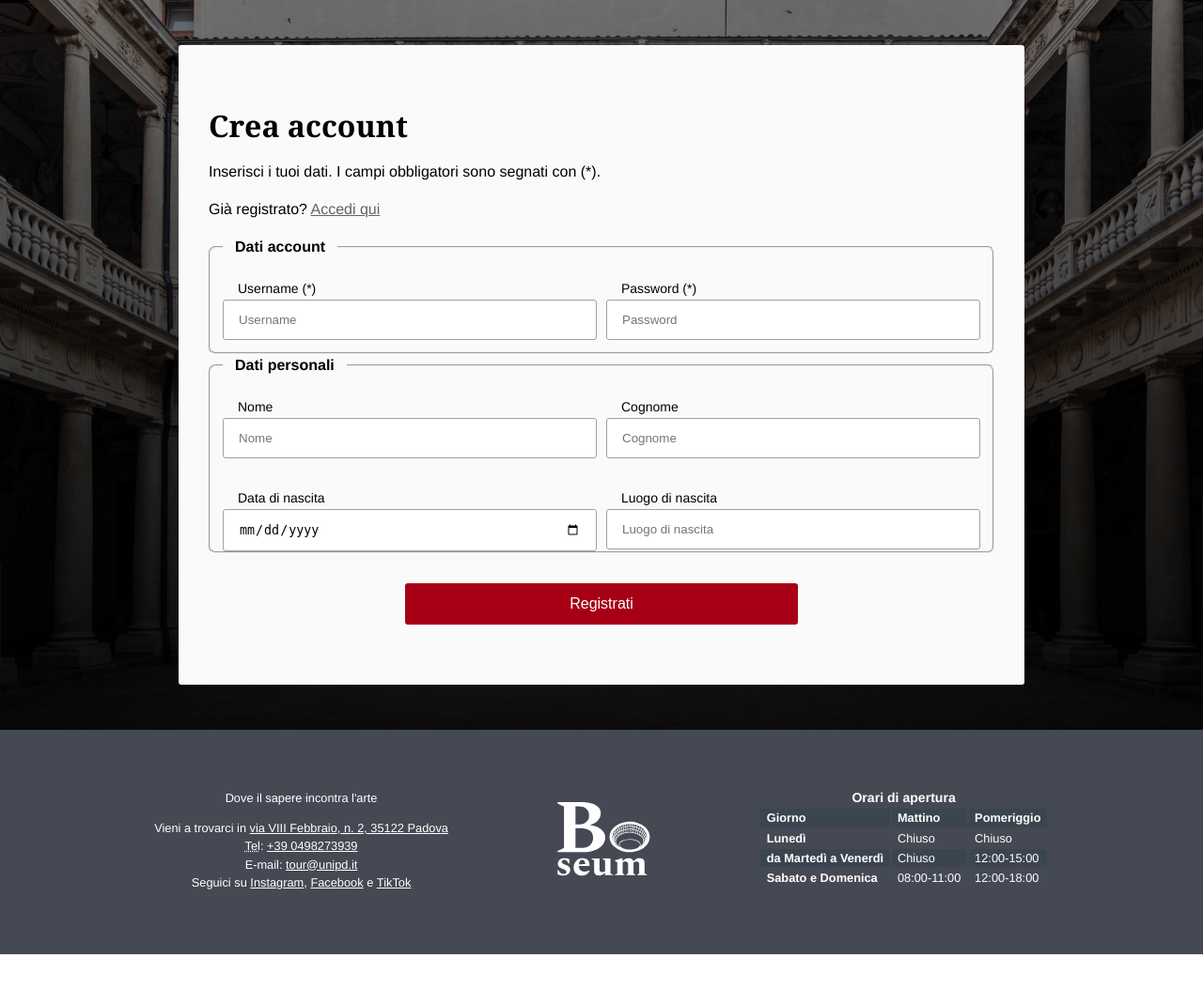
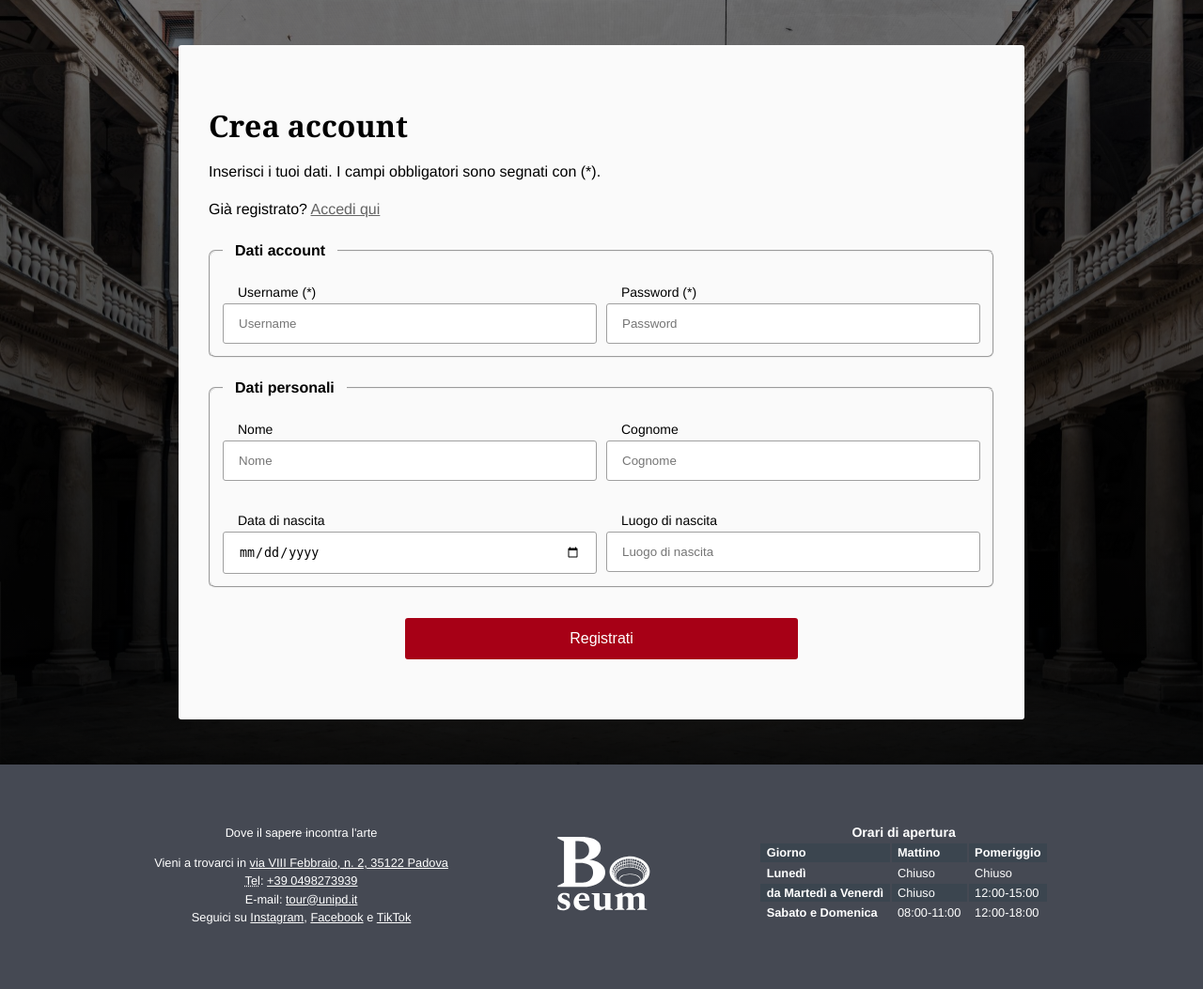
Before and after one commit to rmdevv/Boseum, a PHP site: page /src/signup.html in a window 1280 px wide. Shown: the part 157-1210 px from the top of the page at 94% size. Before the commit the page ends 1173 px from the top, so only its background shows below. Run offline with PHP 8.4, Linux system fonts and the light colour scheme.

Commit message:
fix fieldset

```diff
--- a/assets/CSS/style.css
+++ b/assets/CSS/style.css
@@ -1375,10 +1375,6 @@ button:disabled,button:disabled:focus,button:disabled:hover{
     padding: 0rem 0.8125rem 0.8125rem;
 }
 
-.login_container fieldset:last-of-type{
-    padding-bottom: 0rem;
-}
-
 .login_container fieldset legend{
     padding: 0rem 0.8125rem;
     font-weight: bold;
@@ -1433,20 +1429,6 @@ button:disabled,button:disabled:focus,button:disabled:hover{
 
 .form_item label{
     font-weight: normal;
-}
-
-.login_container fieldset{
-    border-radius: 7px;
-    padding: 0rem 0.8125rem 0.8125rem;
-}
-
-/*.login_container fieldset:last-of-type{
-    padding-bottom: 0rem;
-}*/
-
-.login_container fieldset legend{
-    padding: 0rem 0.8125rem;
-    font-weight: bold;
 }
 
 .form_item p{
--- a/src/login.html
+++ b/src/login.html
@@ -69,7 +69,7 @@
                             <a href="signup.html">Registrati qui</a>
                         </p>
                         <form action="" method="post">
-                            <fieldset>
+                            <fieldset class="fieldset_item">
                                 <legend>Dati account</legend>
                                 <div class="form_item">
                                     <label for="username"> Username </label>
--- a/src/signup.html
+++ b/src/signup.html
@@ -8,7 +8,9 @@
             type="image/png"
             href="../assets/images/favicon.png" />
         <meta name="keywords" content="TODO" />
-        <meta name="description" content="Registrati alla pagina Boseum come artista per
+        <meta
+            name="description"
+            content="Registrati alla pagina Boseum come artista per
         prendere parte a questa iniziativa e esporre le tue opere
         nelle nostre mostre" />
         <meta name="viewport" content="width=device-width, initial-scale=1" />
@@ -64,13 +66,16 @@
             <section class="login_page">
                 <div class="login_container">
                     <h2>Crea account</h2>
-                    <p>Inserisci i tuoi dati. I campi obbligatori sono segnati con (*).</p>
+                    <p>
+                        Inserisci i tuoi dati. I campi obbligatori sono segnati
+                        con (*).
+                    </p>
                     <p>
                         Già registrato?
                         <a href="login.html">Accedi qui</a>
                     </p>
                     <form action="" method="post">
-                        <fieldset>
+                        <fieldset class="fieldset_item">
                             <legend>Dati account</legend>
                             <div class="input_container">
                                 <div class="form_item">
@@ -95,7 +100,7 @@
                                 </div>
                             </div>
                         </fieldset>
-                        <fieldset>
+                        <fieldset class="fieldset_item">
                             <legend>Dati personali</legend>
                             <div class="input_container">
                                 <div class="form_item">
@@ -117,7 +122,9 @@
                                         value="" />
                                 </div>
                                 <div class="form_item">
-                                    <label for="birthdate">Data di nascita</label>
+                                    <label for="birthdate"
+                                        >Data di nascita</label
+                                    >
                                     <input
                                         type="date"
                                         id="birthdate"
@@ -126,7 +133,9 @@
                                         min="1900-01-01" />
                                 </div>
                                 <div class="form_item">
-                                    <label for="birthplace">Luogo di nascita</label>
+                                    <label for="birthplace"
+                                        >Luogo di nascita</label
+                                    >
                                     <input
                                         placeholder="Luogo di nascita"
                                         type="text"
```
